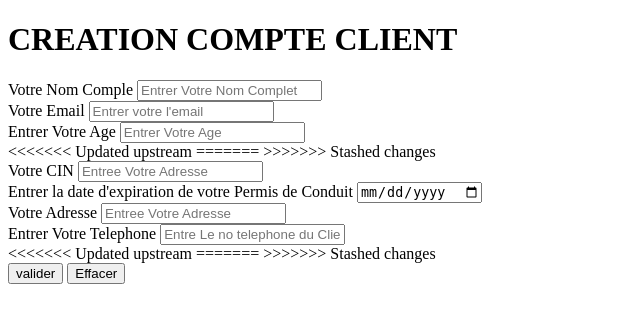
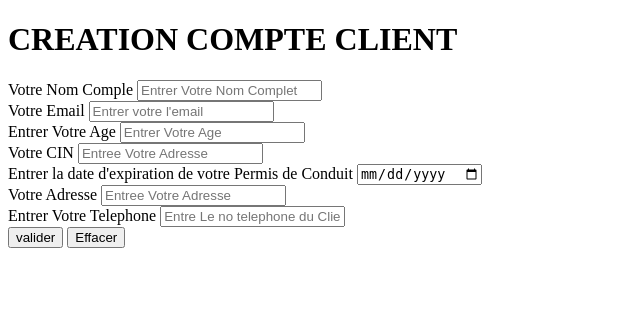
Before and after one commit to carlsmith2000/Smith-RentACar, a PHP site: page /pages/creationCompteClient.php in a window 1280 px wide. Shown: the top 323 px of the page, without its empty margins (0-640 px from the left). Run offline with PHP 8.4, Linux system fonts and the light colour scheme.

Commit message:
Creation Compte client

```diff
--- a/pages/creationCompteClient.php
+++ b/pages/creationCompteClient.php
@@ -32,10 +32,7 @@
                         <label for="age">Entrer Votre Age</label>
                         <input class="input" type="text" name="telephone" placeholder="Entrer Votre Age" min = 18 max = 75 required>
                     </div>
-<<<<<<< Updated upstream
-=======
 
->>>>>>> Stashed changes
                 </div>
 
                 <div class="txt_input">
@@ -66,10 +63,7 @@
                         <input class="input" type="text" name="telephone" placeholder="Entre Le no telephone du Client" required>
                     </div>
                 </div>
-<<<<<<< Updated upstream
 
-=======
->>>>>>> Stashed changes
             </div>
 
             <div class="btns">
```
